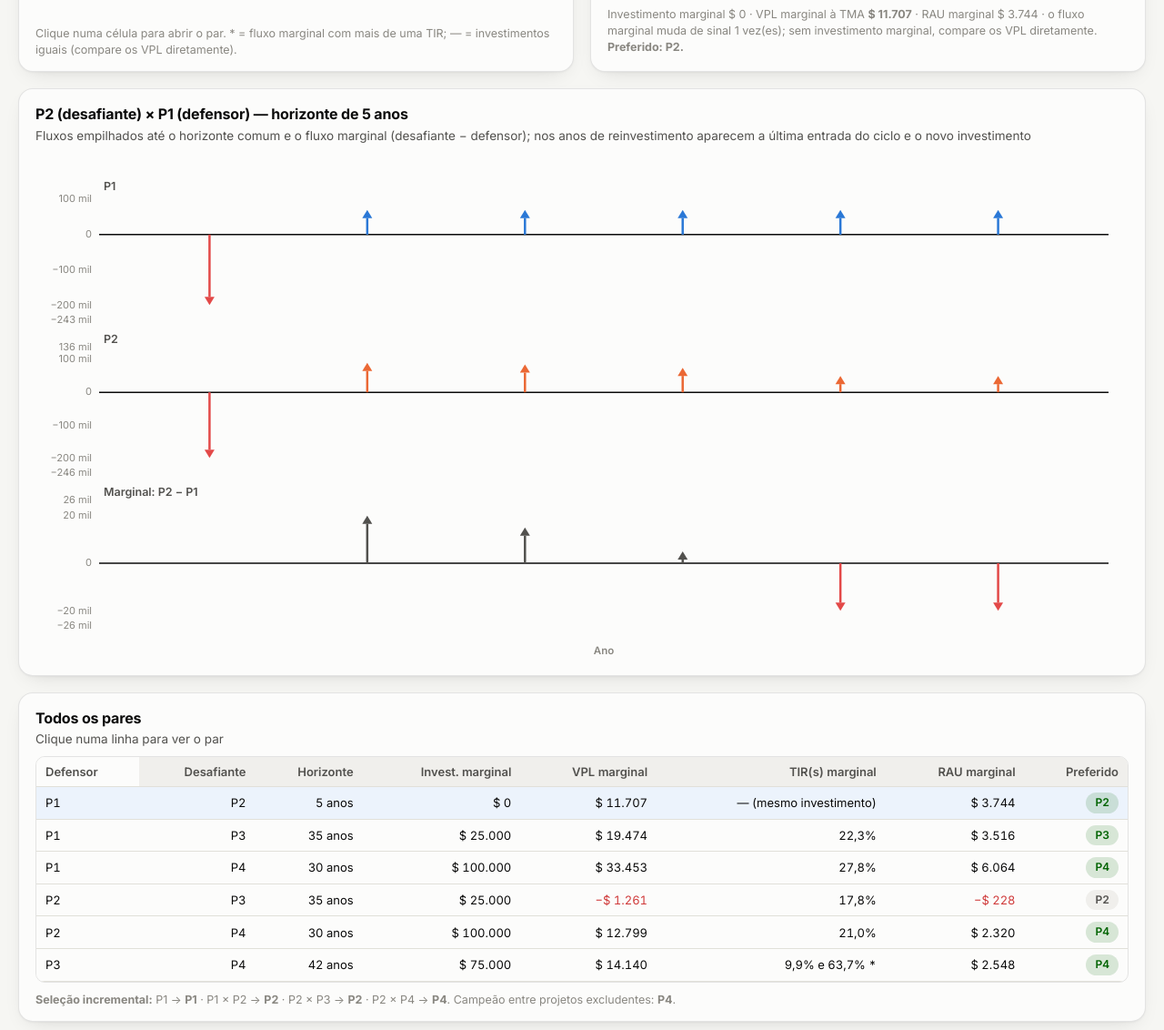
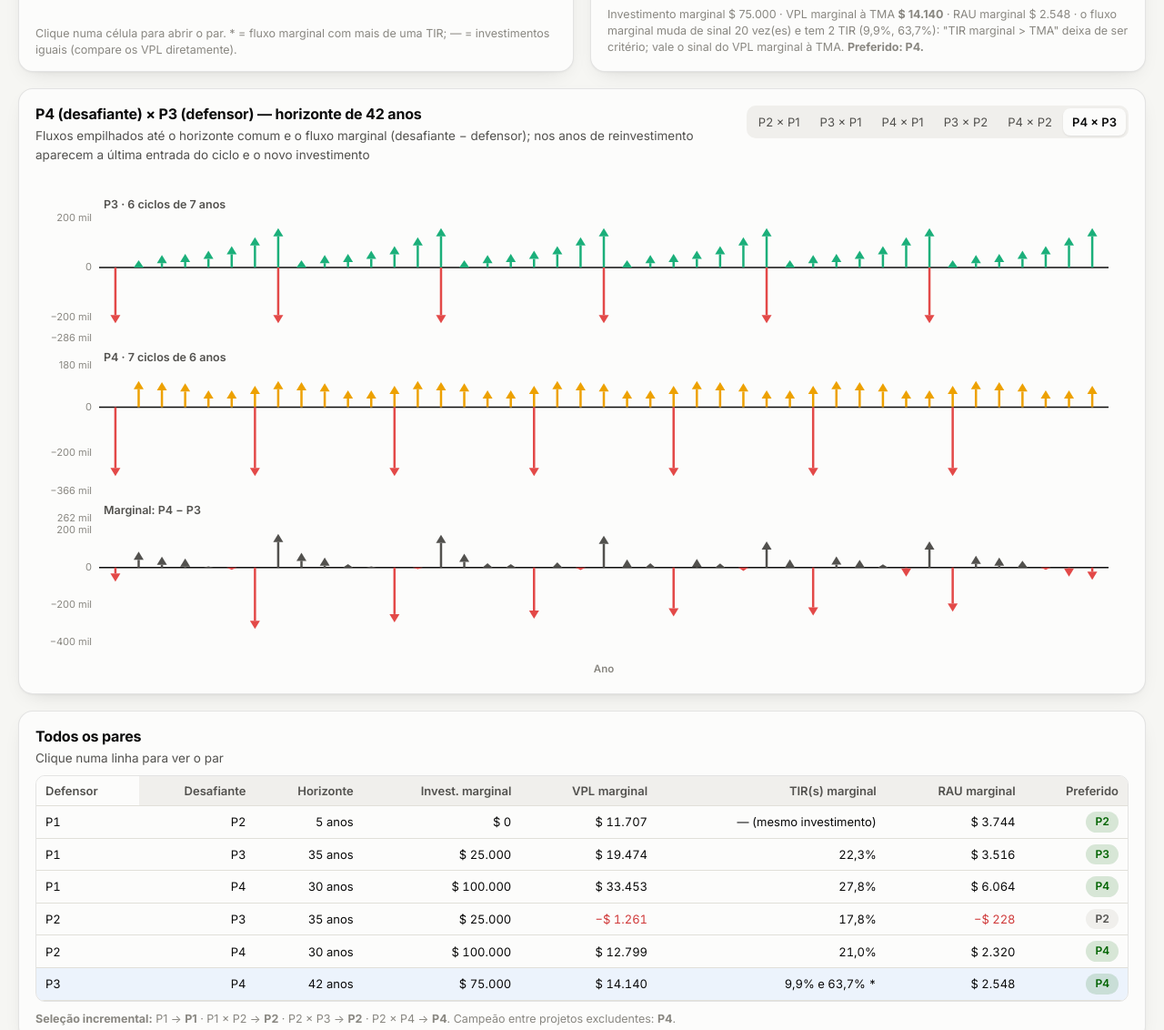
Before and after one commit to Jaimenms/greenseer-web, a website with bundled scripts: page docs/index.html in a window 1280 px wide. Shown: the part 4752-5884 px from the top of the page at 91% size. Built offline with nearby package versions, Linux system fonts and the light colour scheme.

Commit message:
Seletor de pares na análise marginal; par padrão = dois melhores projetos por VPL
Co-Authored-By: Claude Fable 5.1 <noreply@anthropic.com>

```diff
--- a/docs/assets/js/ui/app.js
+++ b/docs/assets/js/ui/app.js
@@ -164,18 +164,29 @@ function renderDRE() {
 }
 
 /* ---------- análise marginal ---------- */
-function parSel() { if (!R.marginal) return null; return R.marginal.pares.find(p => `${p.defensor}|${p.desafiante}` === ui.parSel) || R.marginal.pares[0]; }
+function parPadrao() {   // par entre os dois melhores projetos por VPL: a comparação que costuma decidir
+  const top = [...R.ranking].sort((a, b) => b.vpl - a.vpl).slice(0, 2).map(l => l.nome);
+  return R.marginal.pares.find(p => top.includes(p.defensor) && top.includes(p.desafiante)) || R.marginal.pares[0];
+}
+function parSel() { if (!R.marginal) return null; return R.marginal.pares.find(p => `${p.defensor}|${p.desafiante}` === ui.parSel) || parPadrao(); }
 function renderMarginal() {
   const t = tokens(); const elM = $('ch-matriz'), elP = $('ch-par'), elPP = $('ch-par-perfil'); const host = $('tab-pares');
-  if (!R.marginal) { [elM, elP, elPP].forEach(dispor); host.innerHTML = '<div class="empty">A análise marginal precisa de pelo menos dois projetos.</div>'; $('nota-campeao').textContent = ''; $('par-titulo').textContent = 'Par selecionado'; $('nota-par').textContent = ''; return; }
+  const seletor = $('par-seletor');
+  if (!R.marginal) { [elM, elP, elPP].forEach(dispor); host.innerHTML = '<div class="empty">A análise marginal precisa de pelo menos dois projetos.</div>'; $('nota-campeao').textContent = ''; $('par-titulo').textContent = 'Par selecionado'; $('nota-par').textContent = ''; seletor.innerHTML = ''; return; }
   const am = R.marginal;
-  const c = chart(elM, optMatriz(am, t)); c.off('click'); c.on('click', ev => { if (ev.data?.par) { ui.parSel = `${ev.data.par.defensor}|${ev.data.par.desafiante}`; renderPar(); renderPares(); } });
-  renderPares(); renderPar();
+  const selecionar = chave => { ui.parSel = chave; renderPar(); renderPares(); renderSeletor(); };
+  const c = chart(elM, optMatriz(am, t)); c.off('click'); c.on('click', ev => { if (ev.data?.par) selecionar(`${ev.data.par.defensor}|${ev.data.par.desafiante}`); });
+  function renderSeletor() {
+    const sel = parSel();
+    seletor.innerHTML = am.pares.map(p => `<button type="button" data-par="${p.defensor}|${p.desafiante}" class="${p === sel ? 'active' : ''}" title="VPL marginal ${fmt.moeda(p.vplMarginal)} → ${p.preferido}">${esc(p.desafiante)} × ${esc(p.defensor)}</button>`).join('');
+    seletor.querySelectorAll('button').forEach(b => b.onclick = () => selecionar(b.dataset.par));
+  }
+  renderSeletor(); renderPares(); renderPar();
   $('nota-campeao').innerHTML = `<b>Seleção incremental:</b> ${R.campeao.trilha.map(s => `${s.defensor === '—' ? '' : s.defensor + ' × '}${s.desafiante} → <b>${s.vence}</b>`).join(' · ')}. Campeão entre projetos excludentes: <b>${esc(R.campeao.campeao)}</b>.`;
   function renderPares() {
     const sel = parSel();
     host.innerHTML = `<table class="data"><thead><tr><th>Defensor</th><th>Desafiante</th><th>Horizonte</th><th>Invest. marginal</th><th>VPL marginal</th><th>TIR(s) marginal</th><th>RAU marginal</th><th>Preferido</th></tr></thead><tbody>${am.pares.map(p => `<tr class="clickable ${p === sel ? 'sel' : ''}" data-par="${p.defensor}|${p.desafiante}"><td>${esc(p.defensor)}</td><td>${esc(p.desafiante)}</td><td>${p.horizonte} anos</td><td>${fmt.moeda(p.investimentoMarginal)}</td><td class="${p.vplMarginal < 0 ? 'neg' : ''}">${fmt.moeda(p.vplMarginal)}</td><td>${p.mesmoInvestimento ? '— (mesmo investimento)' : (p.tirs.length ? p.tirs.map(r => fmt.pct(r)).join(' e ') + (p.tirs.length > 1 ? ' *' : '') : 'nenhuma')}</td><td class="${p.rauMarginal < 0 ? 'neg' : ''}">${fmt.moeda(p.rauMarginal)}</td><td><span class="pill ${p.preferido === p.desafiante ? 'good' : ''}">${esc(p.preferido)}</span></td></tr>`).join('')}</tbody></table>`;
-    host.querySelectorAll('tr[data-par]').forEach(tr => tr.onclick = () => { ui.parSel = tr.dataset.par; renderPar(); renderPares(); });
+    host.querySelectorAll('tr[data-par]').forEach(tr => tr.onclick = () => selecionar(tr.dataset.par));
   }
   function renderPar() {
     const p = parSel(); if (!p) return;
--- a/docs/index.html
+++ b/docs/index.html
@@ -67,7 +67,7 @@
   <div class="grid">
     <article class="card col-6"><header><div class="titles"><h3>Matriz de decisão</h3><p class="sub">Desafiante (linha) × defensor (coluna): azul = desafiante vence; vermelho = defensor vence</p></div></header><div class="chart tall" id="ch-matriz"></div><footer class="note">Clique numa célula para abrir o par. * = fluxo marginal com mais de uma TIR; — = investimentos iguais (compare os VPL diretamente).</footer></article>
     <article class="card col-6"><header><div class="titles"><h3>VPL do fluxo marginal em função da taxa</h3><p class="sub" id="par-perfil-sub">As raízes são as TIR marginais (taxas de Fisher); o sinal à TMA decide</p></div></header><div class="chart tall" id="ch-par-perfil"></div><footer class="note" id="nota-par"></footer></article>
-    <article class="card col-12"><header><div class="titles"><h3 id="par-titulo">Par selecionado</h3><p class="sub">Fluxos empilhados até o horizonte comum e o fluxo marginal (desafiante − defensor); nos anos de reinvestimento aparecem a última entrada do ciclo e o novo investimento</p></div></header><div class="chart xtall" id="ch-par"></div></article>
+    <article class="card col-12"><header><div class="titles"><h3 id="par-titulo">Par selecionado</h3><p class="sub">Fluxos empilhados até o horizonte comum e o fluxo marginal (desafiante − defensor); nos anos de reinvestimento aparecem a última entrada do ciclo e o novo investimento</p></div><div class="actions"><div class="seg" id="par-seletor" aria-label="Escolher o par"></div></div></header><div class="chart xtall" id="ch-par"></div></article>
     <article class="card col-12"><header><div class="titles"><h3>Todos os pares</h3><p class="sub">Clique numa linha para ver o par</p></div></header><div class="table-view" id="tab-pares"></div><footer class="note" id="nota-campeao"></footer></article>
   </div>
 </div></section>
```
